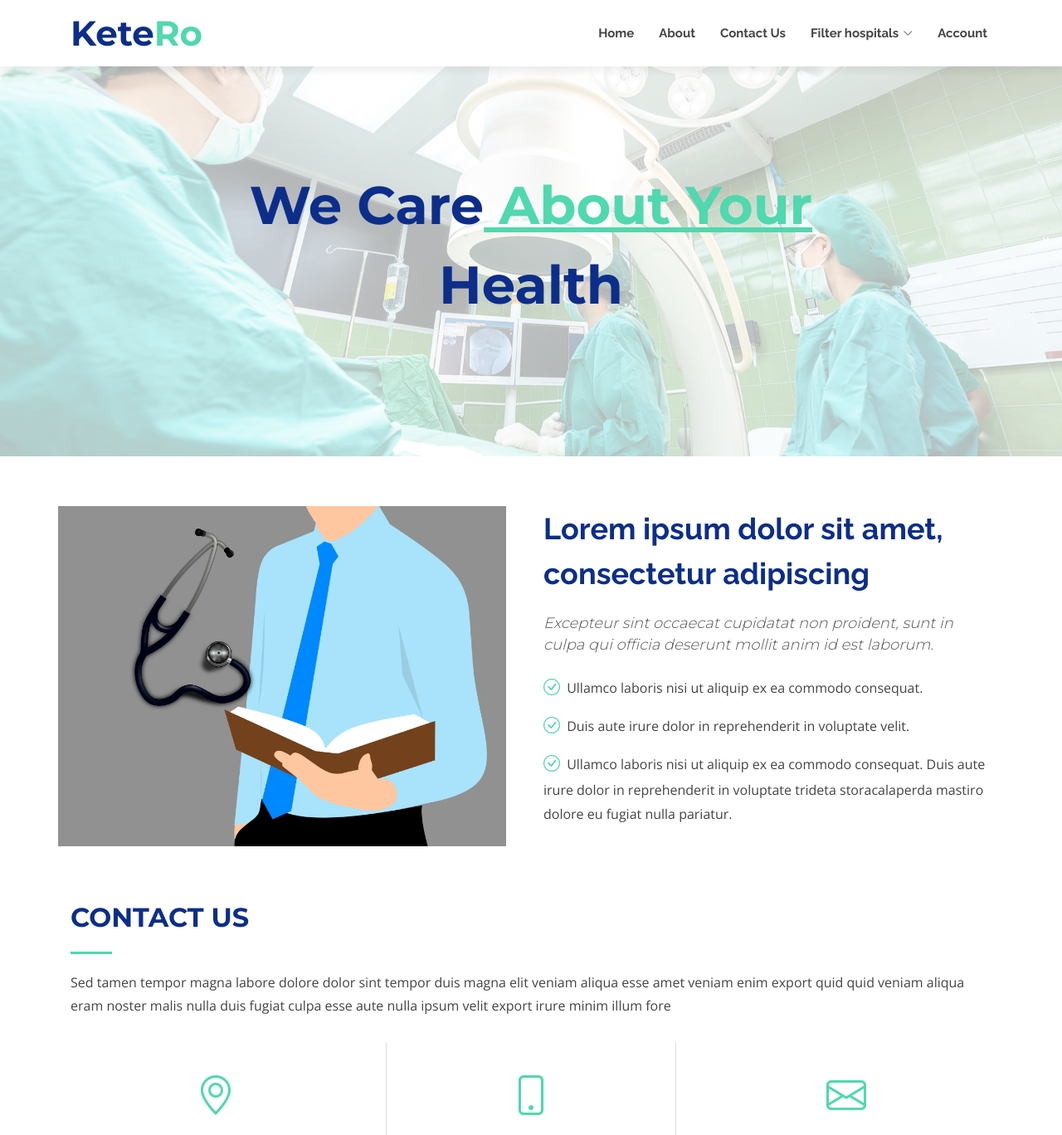
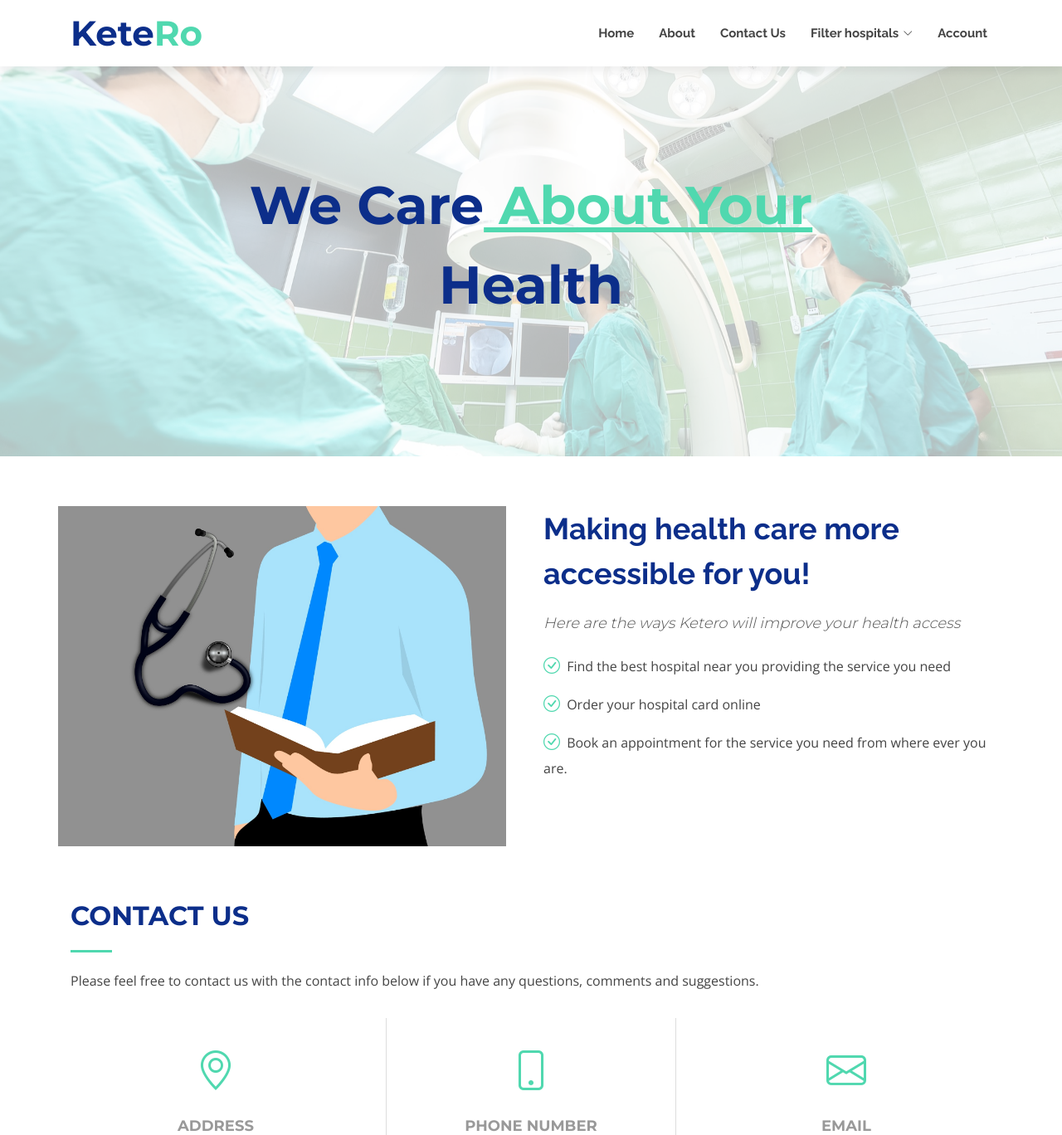
Before and after one commit to eleccrazy/Ketero, a Flask app: page / in a window 1280 px wide. Shown: the top 1368 px of the page at 83% size. Run offline with Flask 2, Linux system fonts and the light colour scheme; data that the repository does not hold is empty; some libraries are stand-ins or nearby versions.

Commit message:
update landing page content

```diff
--- a/src/front_end/templates/index.html
+++ b/src/front_end/templates/index.html
@@ -59,26 +59,20 @@
         </div>
 
         <div class="col-lg-6 content">
-          <h2>Lorem ipsum dolor sit amet, consectetur adipiscing</h2>
+          <h2>Making health care more accessible for you!</h2>
           <h3>
-            Excepteur sint occaecat cupidatat non proident, sunt in culpa qui
-            officia deserunt mollit anim id est laborum.
+            Here are the ways Ketero will improve your health access
           </h3>
 
           <ul>
             <li>
-              <i class="bi bi-check-circle"></i> Ullamco laboris nisi ut aliquip
-              ex ea commodo consequat.
+              <i class="bi bi-check-circle"></i> Find the best hospital near you providing the service you need
             </li>
             <li>
-              <i class="bi bi-check-circle"></i> Duis aute irure dolor in
-              reprehenderit in voluptate velit.
+              <i class="bi bi-check-circle"></i> Order your hospital card online
             </li>
             <li>
-              <i class="bi bi-check-circle"></i> Ullamco laboris nisi ut aliquip
-              ex ea commodo consequat. Duis aute irure dolor in reprehenderit in
-              voluptate trideta storacalaperda mastiro dolore eu fugiat nulla
-              pariatur.
+              <i class="bi bi-check-circle"></i> Book an appointment for the service you need from where ever you are.
             </li>
           </ul>
         </div>
@@ -125,10 +119,7 @@
       <div class="section-header">
         <h2>Contact Us</h2>
         <p>
-          Sed tamen tempor magna labore dolore dolor sint tempor duis magna elit
-          veniam aliqua esse amet veniam enim export quid quid veniam aliqua
-          eram noster malis nulla duis fugiat culpa esse aute nulla ipsum velit
-          export irure minim illum fore
+          Please feel free to contact us with the contact info below if you have any questions, comments and suggestions.
         </p>
       </div>
 
```
